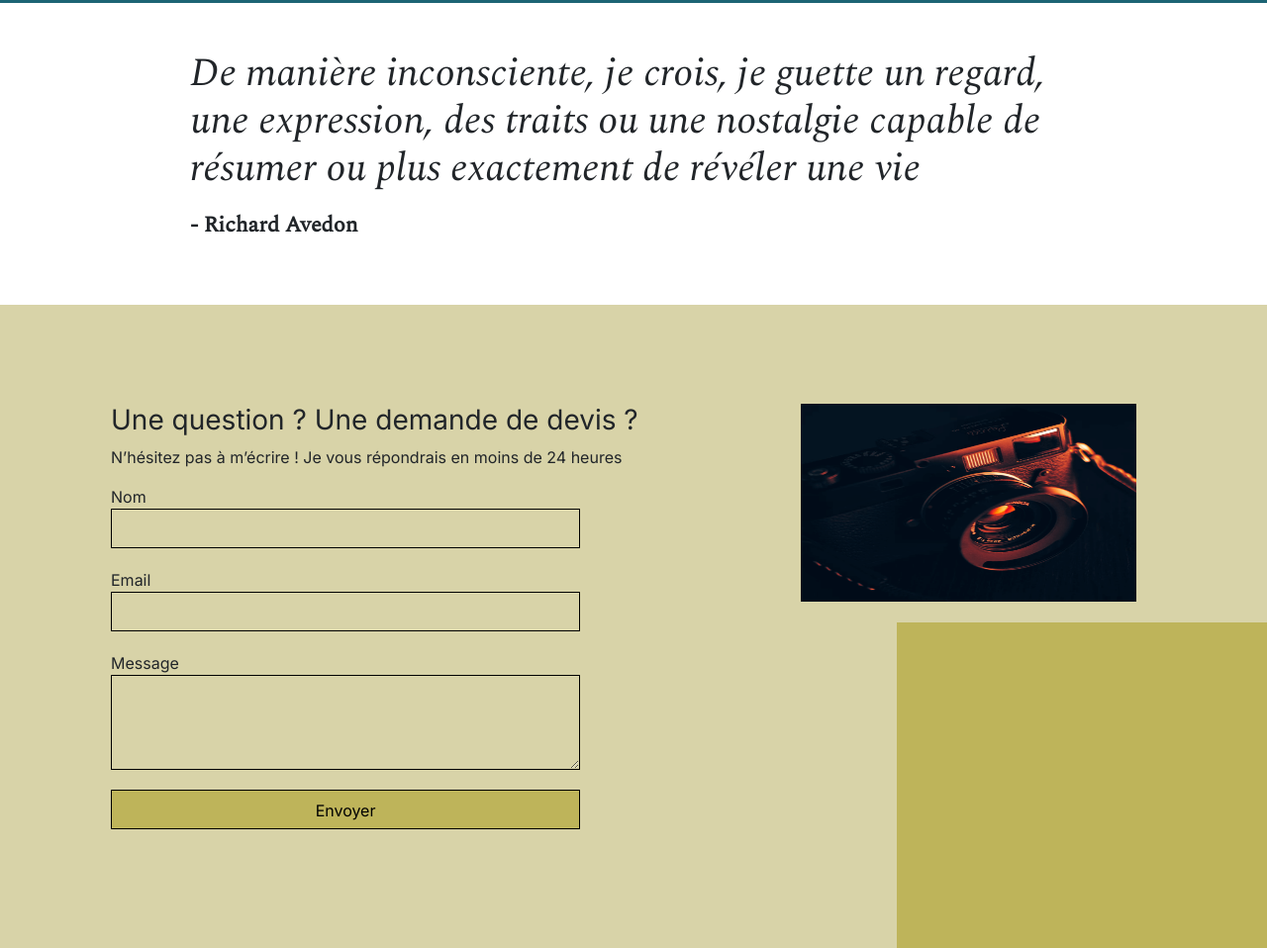
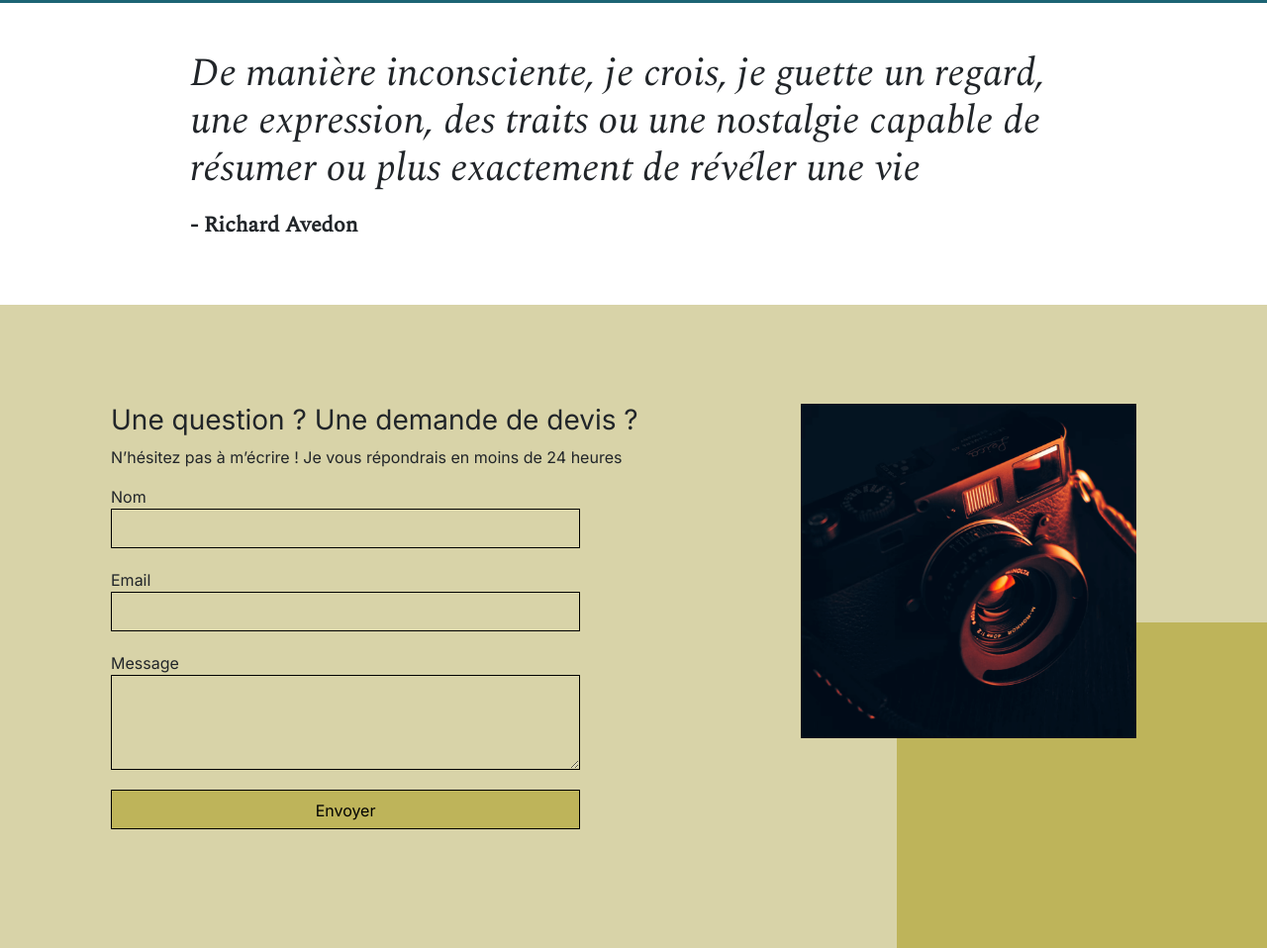
Before and after one commit to ScottX2023/Projet-9, a plain HTML site: page index.html in a window 1280 px wide. Shown: the part 3727-4685 px from the top of the page at 99% size. Drawn offline with nearby package versions, Linux system fonts and the light colour scheme.

Commit message:
aspect ratio

```diff
--- a/index.html
+++ b/index.html
@@ -151,7 +151,7 @@
 			  </form>
 		</div>
 		<div class="picture right">
-			<img src="./assets/images/camera.png" width="175" height="200" alt="appareil photo">
+			<img src="./assets/images/camera.png" alt="appareil photo">
 		</div>
 	</div>
 </div>
```
